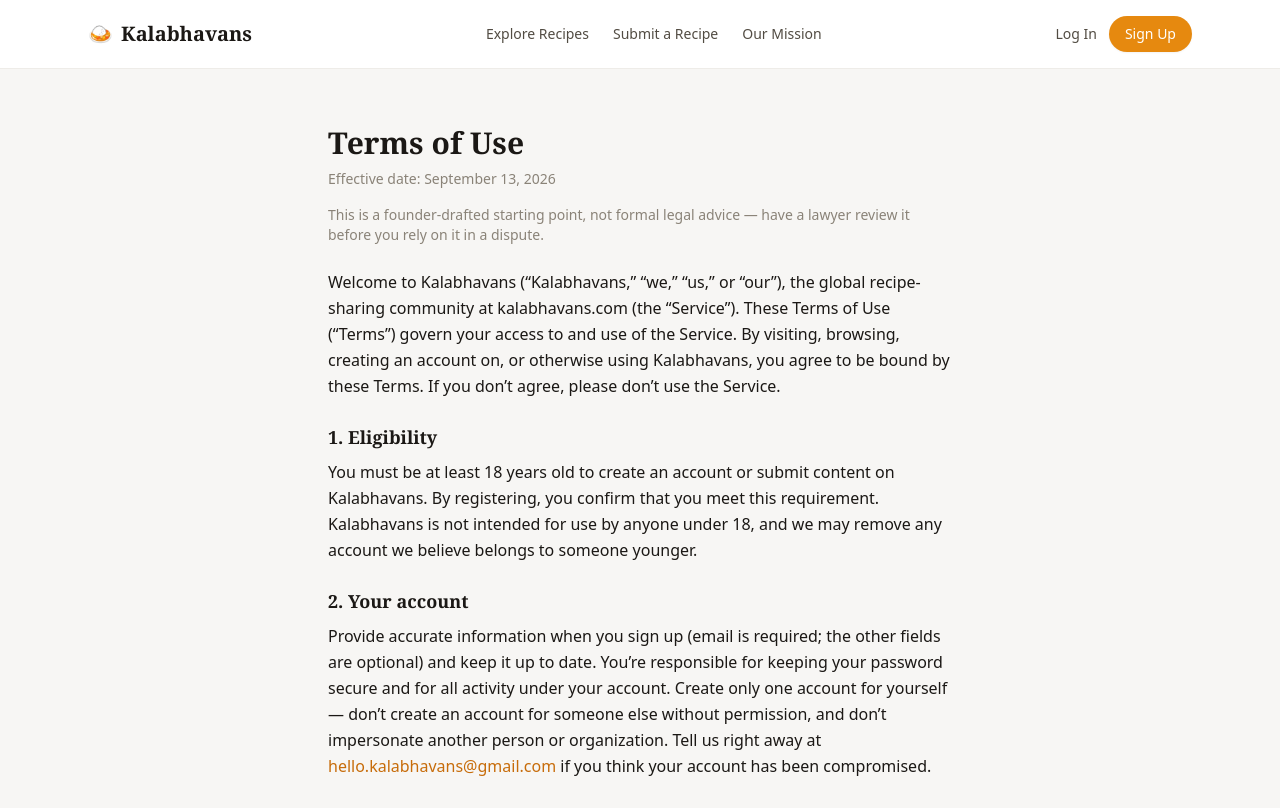
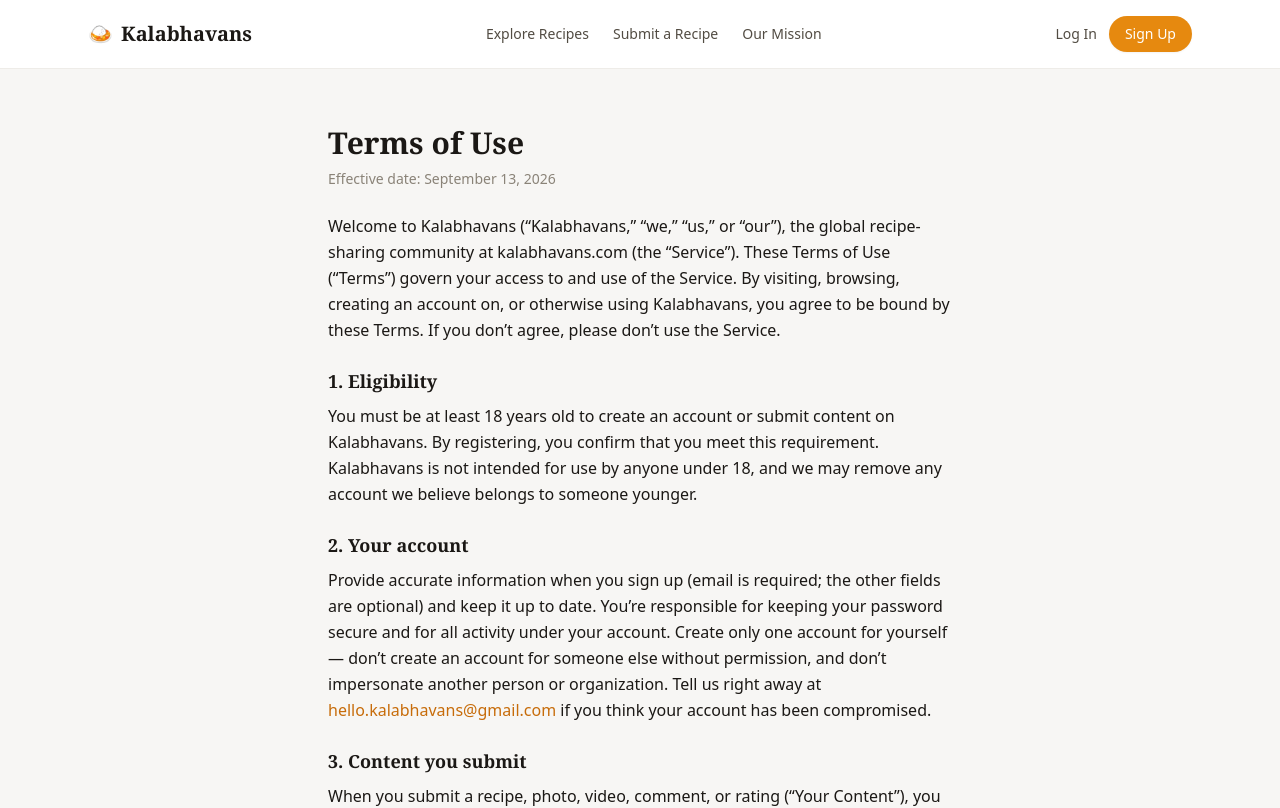
Before and after one commit to chocksmgit/Kalabhavans, a Next.js app: page /legal/terms in a window 1280 px wide. Shown: the top 808 px of the page. Built offline with nearby package versions, Linux system fonts and the light colour scheme; no server answers.

Commit message:
Removed legal advise
Removed legal advise contcat under terms of use.

```diff
--- a/app/legal/terms/page.tsx
+++ b/app/legal/terms/page.tsx
@@ -7,10 +7,6 @@ export default function TermsPage() {
     <div className="mx-auto max-w-2xl px-4 py-14 sm:px-6">
       <h1 className="font-display text-3xl font-semibold text-ink-900">Terms of Use</h1>
       <p className="mt-2 text-sm text-ink-400">Effective date: September 13, 2026</p>
-      <p className="mt-4 text-sm text-ink-400">
-        This is a founder-drafted starting point, not formal legal advice &mdash; have a lawyer
-        review it before you rely on it in a dispute.
-      </p>
 
       <div className="mt-6 space-y-6 leading-relaxed text-ink-700">
         <p>
```
